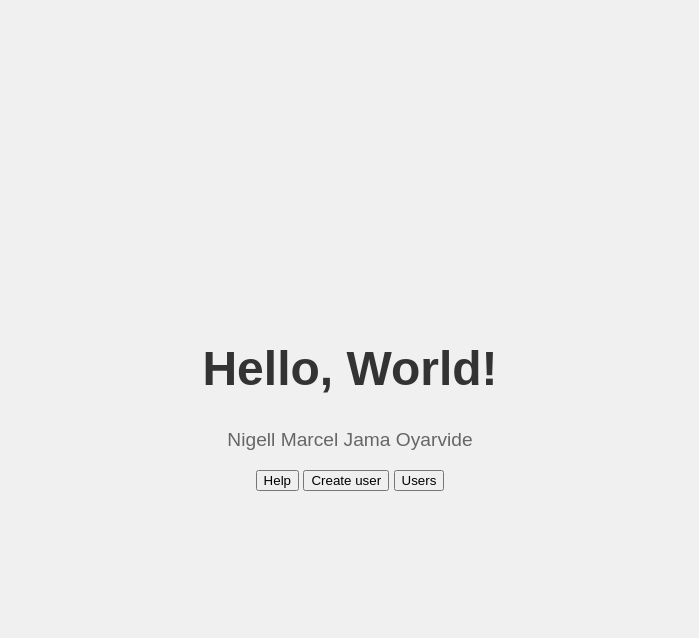
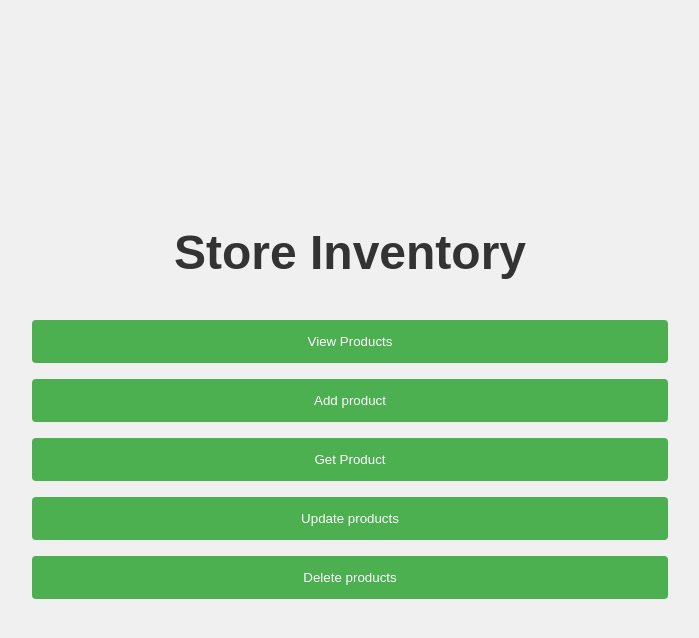
Before and after one commit to Gokruzk/store-inventory, a Flask app: page / in a window 1280 px wide. Shown: the top 638 px of the page, without its empty margins (290-989 px from the left). Run offline with Flask 3, Linux system fonts and the light colour scheme; some libraries are stand-ins or nearby versions.

Commit message:
feat: :construction: view products

```diff
--- a/src/templates/index.html
+++ b/src/templates/index.html
@@ -30,16 +30,32 @@
             color: #666;
             font-size: 1.2em;
         }
+         button {
+            background-color: #4caf50;
+            color: white;
+            padding: 14px 20px;
+            margin: 8px 0;
+            border: none;
+            border-radius: 4px;
+            cursor: pointer;
+            width: 100%;
+        }
+
+        button:hover {
+            background-color: #45a049;
+        }
     </style>
 </head>
 
 <body>
 <div class="container">
-    <h1>Hello, World!</h1>
-    <p>Nigell Marcel Jama Oyarvide</p>
-    <a href="{{ url_for('help_page') }}"><button>Help</button></a>
-    <a href="{{ url_for('create_use') }}"><button>Create user</button></a>
-    <a href="{{ url_for('get_users') }}"><button>Users</button></a>
+    <h1>Store Inventory</h1>
+    <p></p>
+    <a href="{{ url_for('view_products') }}"><button>View Products</button></a>
+    <a href="{{ url_for('add_product') }}"><button>Add product</button></a>
+    <a href=""><button>Get Product</button></a>
+    <a href=""><button>Update products</button></a>
+    <a href=""><button>Delete products</button></a>
 </div>
 </body>
 
```
Also changed, not shown: src/templates/view_products.html (+99 -0 lines).
